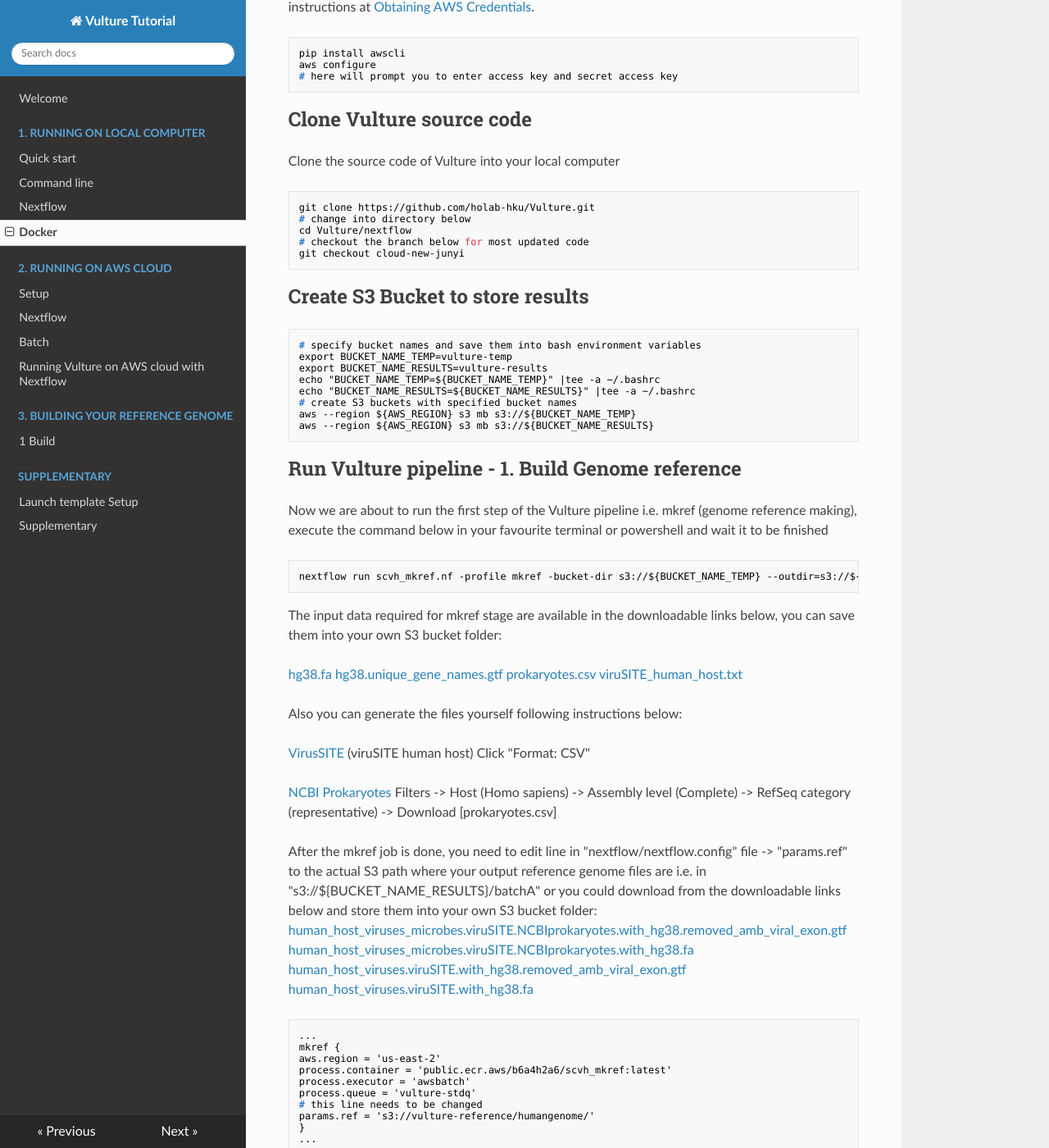
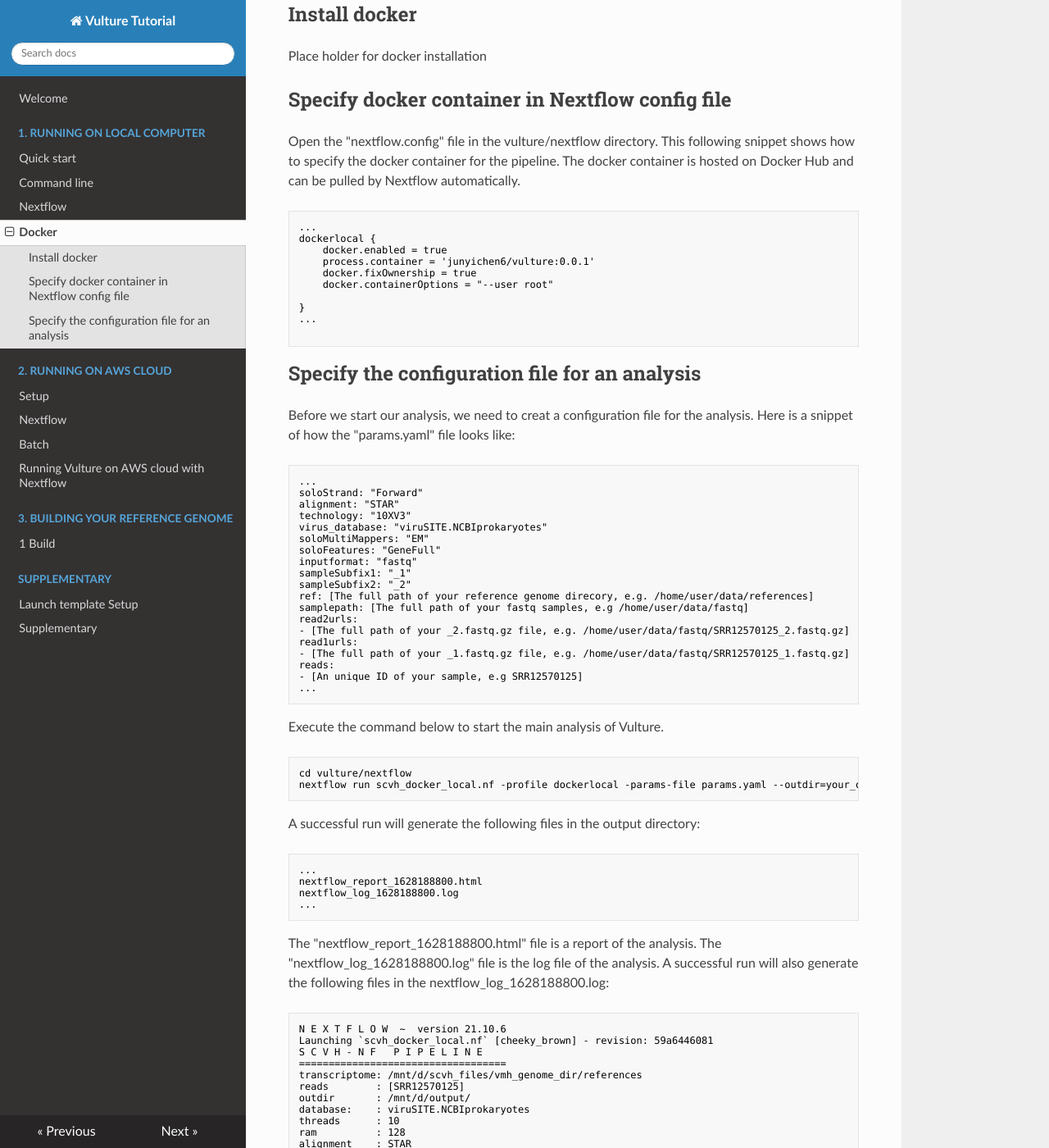
Before and after one commit to hiyin/vulture-user-tutorial, an MkDocs documentation site: the page built from docs/1. Running on local computer/4_Docker.md, in a window 1280 px wide and 1400 px high, scrolled down 329 px. Shown: the whole window at 82% size. Built offline with MkDocs 1.6.1, drawn with Linux system fonts in a browser that asks for light colours; nearby versions of some CDN libraries; some of the changed text lies outside the part shown.

Commit message:
Edit tutorial of docker

````diff
--- a/docs/1. Running on local computer/4_Docker.md
+++ b/docs/1. Running on local computer/4_Docker.md
@@ -4,121 +4,110 @@ title: Docker
 parent: Localrun
 nav_order: 4
 ---
+# Run Vulture on local machines using docker
 
-# Download Docker image
-
-# Nextflow and scRNA-Seq processing
-
----
-## Setup the AWS CLI
-
-Install the AWS CLI and prepare the access key and secret access key ahead by following instructions at [Obtaining AWS Credentials](https://docs.aws.amazon.com/powershell/latest/userguide/pstools-appendix-sign-up.html).
+The following instructions are for running Vulture on local machines using docker. The instructions are tested on the following system:
 
 ```shell
-pip install awscli
-aws configure
-# here will prompt you to enter access key and secret access key
+Distributor ID: Ubuntu
+Description:    Ubuntu 22.04.2 LTS
+Release:        22.04
+Codename:       jammy
 ```
 
-## Clone Vulture source code
+## Install docker
 
-Clone the source code of Vulture into your local computer
+Place holder for docker installation
 
-```shell
-git clone https://github.com/holab-hku/Vulture.git
-# change into directory below
-cd Vulture/nextflow
-# checkout the branch below for most updated code
-git checkout cloud-new-junyi
-```
+## Specify docker container in Nextflow config file
 
-## Create S3 Bucket to store results
-
-```shell
-# specify bucket names and save them into bash environment variables
-export BUCKET_NAME_TEMP=vulture-temp
-export BUCKET_NAME_RESULTS=vulture-results
-echo "BUCKET_NAME_TEMP=${BUCKET_NAME_TEMP}" |tee -a ~/.bashrc
-echo "BUCKET_NAME_RESULTS=${BUCKET_NAME_RESULTS}" |tee -a ~/.bashrc
-# create S3 buckets with specified bucket names
-aws --region ${AWS_REGION} s3 mb s3://${BUCKET_NAME_TEMP}
-aws --region ${AWS_REGION} s3 mb s3://${BUCKET_NAME_RESULTS}
-```
-
-## Run Vulture pipeline - 1. Build Genome reference
-
-Now we are about to run the first step of the Vulture pipeline i.e. mkref (genome reference making), execute the command below in your favourite terminal or powershell and wait it to be finished
-
-```shell
-nextflow run scvh_mkref.nf -profile mkref -bucket-dir s3://${BUCKET_NAME_TEMP} --outdir=s3://${BUCKET_NAME_RESULTS}/batchA -with-report mkref_$(date +%s).html -bg &>> mkref_$(date +%s).log;
-```
-
-The input data required for mkref stage are available in the downloadable links below, you can save them into your own S3 bucket folder:
-
-[hg38.fa](https://vulture-reference.s3.ap-east-1.amazonaws.com/humangenome/hg38.fa)
-[hg38.unique_gene_names.gtf](https://vulture-reference.s3.ap-east-1.amazonaws.com/humangenome/hg38.unique_gene_names.gtf)
-[prokaryotes.csv](https://vulture-reference.s3.ap-east-1.amazonaws.com/humangenome/prokaryotes.csv)
-[viruSITE_human_host.txt](https://vulture-reference.s3.ap-east-1.amazonaws.com/humangenome/viruSITE_human_host.txt)
-
-Also you can generate the files yourself following instructions below:
-
-[VirusSITE](http://virusite.org/index.php?nav=search&fields=1&query1=Human&wc1=on&field1=virus.host&search=Search&query2=&wc2=on&field2=virus.name&query3=&wc3=on&field3=virus.name&search_nav=virus&sort=name&order=asc&rows=25&page=1)
-(viruSITE human host)
-Click "Format: CSV"
-
-[NCBI Prokaryotes](https://www.ncbi.nlm.nih.gov/genome/browse#!/prokaryotes/)
-Filters -> Host (Homo sapiens) -> Assembly level (Complete) -> RefSeq category (representative) -> Download [prokaryotes.csv]
-
-After the mkref job is done, you need to edit line in "nextflow/nextflow.config" file -> "params.ref" to the actual S3 path where your output reference genome files are i.e. in "s3://${BUCKET_NAME_RESULTS}/batchA" or you could download from the downloadable links below and store them into your own S3 bucket folder:
-[human_host_viruses_microbes.viruSITE.NCBIprokaryotes.with_hg38.removed_amb_viral_exon.gtf](https://vulture-reference.s3.ap-east-1.amazonaws.com/human_host_viruses_microbes.viruSITE.NCBIprokaryotes.with_hg38.removed_amb_viral_exon.gtf)
-[human_host_viruses_microbes.viruSITE.NCBIprokaryotes.with_hg38.fa](https://vulture-reference.s3.ap-east-1.amazonaws.com/human_host_viruses_microbes.viruSITE.NCBIprokaryotes.with_hg38.fa)
-[human_host_viruses.viruSITE.with_hg38.removed_amb_viral_exon.gtf](https://vulture-reference.s3.ap-east-1.amazonaws.com/human_host_viruses.viruSITE.with_hg38.removed_amb_viral_exon.gtf)
-[human_host_viruses.viruSITE.with_hg38.fa](https://vulture-reference.s3.ap-east-1.amazonaws.com/human_host_viruses.viruSITE.with_hg38.fa)
+Open the "nextflow.config" file in the vulture/nextflow directory. This following snippet shows how to specify the docker container for the pipeline. The docker container is hosted on Docker Hub and can be pulled by Nextflow automatically.
 
 ```shell
 ...
-mkref {
-aws.region = 'us-east-2'
-process.container = 'public.ecr.aws/b6a4h2a6/scvh_mkref:latest'
-process.executor = 'awsbatch'
-process.queue = 'vulture-stdq'
-# this line needs to be changed
-params.ref = 's3://vulture-reference/humangenome/'
+dockerlocal {
+    docker.enabled = true
+    process.container = 'junyichen6/vulture:0.0.1'
+    docker.fixOwnership = true
+    docker.containerOptions = "--user root"
+
 }
 ...
 
 ```
+## Specify the configuration file for an analysis
 
-## Run Vulture pipeline - 2. Start main analysis
-
-Before we start our analysis, we need to edit "nextflow/params.yaml" file to include the reads of your interest. Here is a snippet of how the "params.yaml" file looks like
+Before we start our analysis, we need to creat a configuration file for the analysis. Here is a snippet of how the "params.yaml" file looks like:
 
 ```shell
 ...
 soloStrand: "Forward"
 alignment: "STAR"
-technology: "10XV2"
-virus_database: "viruSITE"
+technology: "10XV3"
+virus_database: "viruSITE.NCBIprokaryotes"
 soloMultiMappers: "EM"
 soloFeatures: "GeneFull"
-inputformat: "bam"
-soloInputSAMattrBarcodeSeq: "CB UB"
-barcodes_whitelist: "None"
+inputformat: "fastq"
+sampleSubfix1: "_1"
+sampleSubfix2: "_2"
+ref: [The full path of your reference genome direcory, e.g. /home/user/data/references]
+samplepath: [The full path of your fastq samples, e.g /home/user/data/fastq]
+read2urls:
+- [The full path of your _2.fastq.gz file, e.g. /home/user/data/fastq/SRR12570125_2.fastq.gz]
+read1urls:
+- [The full path of your _1.fastq.gz file, e.g. /home/user/data/fastq/SRR12570125_1.fastq.gz]
 reads:
-- "SRR6885502"
-- "SRR6885503"
-- "SRR6885504"
-- "SRR6885505"
-- "SRR6885506"
-- "SRR6885507"
-- "SRR6885508"
+- [An unique ID of your sample, e.g SRR12570125]
 ...
 ```
 
 Execute the command below to start the main analysis of Vulture.
 
 ```shell
-nextflow run scvh_full.nf -profile batchfull -params-file params.yaml -bucket-dir s3://${BUCKET_NAME_TEMP} --outdir=s3://${BUCKET_NAME_RESULTS}/batchD -with-report report_bam_$(date +%s).html -bg &>> submitnf_bam_$(date +%s).log
+cd vulture/nextflow
+nextflow run scvh_docker_local.nf -profile dockerlocal -params-file params.yaml --outdir=your_output_directory -with-report nextflow_report_$(date +%s).html -bg &>> nextflow_log_$(date +%s).log
+```
+
+A successful run will generate the following files in the output directory:
+
+```shell
+...
+nextflow_report_1628188800.html
+nextflow_log_1628188800.log
+...
+```
+The "nextflow_report_1628188800.html" file is a report of the analysis. The "nextflow_log_1628188800.log" file is the log file of the analysis. A successful run will also generate the following files in the nextflow_log_1628188800.log:
+
+```shell
+N E X T F L O W  ~  version 21.10.6
+Launching `scvh_docker_local.nf` [cheeky_brown] - revision: 59a6446081
+S C V H - N F   P I P E L I N E
+===================================
+transcriptome: /mnt/d/scvh_files/vmh_genome_dir/references
+reads        : [SRR12570125]
+outdir       : /mnt/d/output/
+database:    : viruSITE.NCBIprokaryotes
+threads      : 10
+ram          : 128
+alignment    : STAR
+whitelist    : 3M-february-2018.txt
+soloCBlen    : 16
+soloCBstart  : 1
+soloUMIstart : 17
+soloUMIlen   : 12
+soloStrand   : Forward
+soloMultiMappers: EM
+soloFeature : GeneFull
+outSAMtype   : BAM SortedByCoordinate
+technology   : 10XV3
+pseudoBAM    :
+inputformat    : fastq
+sampleSubfix1    : _1
+sampleSubfix2    : _2
+
+[SRR12570125, /mnt/d/scvh_files/EXAMPLES/SRR12570125_1.fastq.gz, /mnt/d/scvh_files/EXAMPLES/SRR12570125_2.fastq.gz]
+[88/9dd405] Submitted process > Map (1)
+
 ```
 
 <div class="code-example" markdown="1">
````
